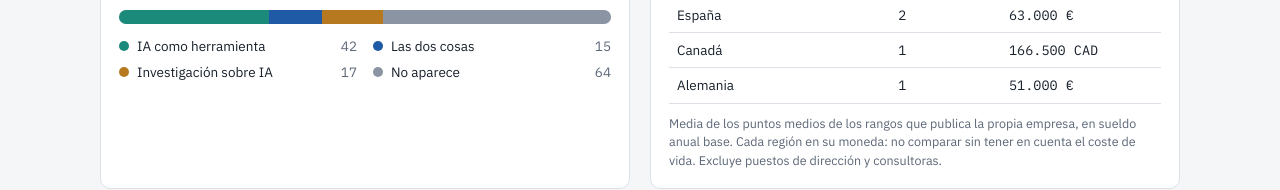
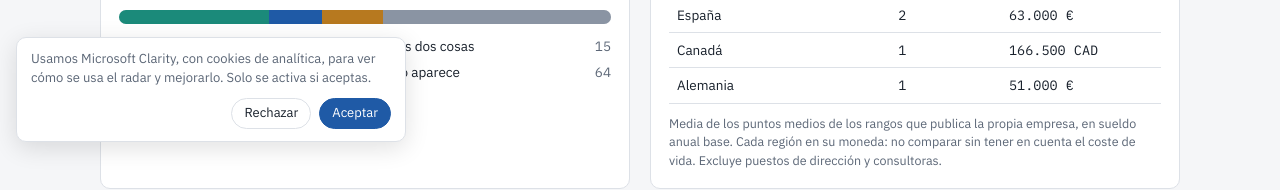
Before and after one commit to jrebate/uxresearch-job-radar, a plain HTML site: page index.html in a window 1280 px wide. Shown: the part 642-832 px from the top of the page. Drawn offline with nearby package versions, Linux system fonts and the light colour scheme.

Commit message:
aviso de cookies para Clarity
Co-Authored-By: Claude Opus 5.5 (1M context) <noreply@anthropic.com>
Claude-Session: https://claude.ai/code/session_01L9tcrqQrWtnocXhwB6hvoN

```diff
--- a/index.html
+++ b/index.html
@@ -98,16 +98,18 @@ td.num{font-family:var(--f-mono);font-variant-numeric:tabular-nums;white-space:n
 .delta{font-size:11.5px;margin-left:6px;color:var(--muted)}
 .minibar{display:inline-block;height:8px;border-radius:4px;background:var(--accent);vertical-align:middle;margin-left:8px;opacity:.55}
 .empty{padding:28px;text-align:center;color:var(--muted);background:var(--surface);border:1px dashed var(--line);border-radius:10px}
+.consent{position:fixed;left:16px;bottom:16px;z-index:10;max-width:min(360px,calc(100vw - 32px));background:var(--surface);color:var(--ink);border:1px solid var(--line);border-radius:10px;padding:12px 14px;font-size:13px;line-height:1.45;box-shadow:0 6px 24px rgba(0,0,0,.12);display:grid;gap:10px}
+.consent[hidden]{display:none}
+.consent p{margin:0;color:var(--muted)}
+.consent .row{display:flex;gap:8px;justify-content:flex-end}
+.consent button{font:inherit;font-size:13px;padding:5px 12px;border-radius:999px;border:1px solid var(--line);background:var(--surface);color:var(--ink);cursor:pointer}
+.consent button.ok{background:var(--accent);border-color:var(--accent);color:var(--surface)}
+.consent button:focus-visible,.foot button:focus-visible{outline:2px solid var(--accent);outline-offset:2px}
+.foot{font-size:12.5px;color:var(--muted);display:flex;flex-wrap:wrap;gap:6px 14px}
+.foot button{font:inherit;color:inherit;background:none;border:0;padding:0;text-decoration:underline;cursor:pointer}
 @media (prefers-reduced-motion:reduce){*{transition:none!important}}
 </style>
 
-<script type="text/javascript">
-    (function(c,l,a,r,i,t,y){
-        c[a]=c[a]||function(){(c[a].q=c[a].q||[]).push(arguments)};
-        t=l.createElement(r);t.async=1;t.src="https://www.clarity.ms/tag/"+i;
-        y=l.getElementsByTagName(r)[0];y.parentNode.insertBefore(t,y);
-    })(window, document, "clarity", "script", "z0adlc3261");
-</script>
 </head>
 <body>
 <div class="wrap">
@@ -169,6 +171,12 @@ td.num{font-family:var(--f-mono);font-variant-numeric:tabular-nums;white-space:n
     <p class="count" id="count"></p>
     <div class="list" id="list"><div class="empty">Las ofertas aparecerán aquí en cuanto cargue la base de datos. Las añade una búsqueda programada dos veces por semana.</div></div>
   </section>
+  <footer class="foot"><span>Radar de <a href="https://centaurux.es" target="_blank" rel="noopener" style="color:inherit">CentaurUX</a></span><button type="button" id="cookie-prefs">Preferencias de cookies</button></footer>
+</div>
+
+<div class="consent" id="consent" role="region" aria-label="Aviso de cookies" hidden>
+  <p>Usamos Microsoft Clarity, con cookies de analítica, para ver cómo se usa el radar y mejorarlo. Solo se activa si aceptas.</p>
+  <div class="row"><button type="button" id="c-no">Rechazar</button><button type="button" class="ok" id="c-yes">Aceptar</button></div>
 </div>
 
 <script>
@@ -373,6 +381,30 @@ renderIaFilters();
   db.collection("ofertas").onSnapshot(s => { rows = s.docs.map(d => ({id:d.id, ...d.data()})).filter(r => r.estado !== "descartada"); renderSummary(); renderEvo(); renderList(); },
     () => { $("status").replaceChildren(el("span", null, "No se han podido leer las ofertas.")); });
 })();
+
+// Clarity solo se carga si la persona acepta las cookies de analítica
+(() => {
+  const KEY = "radar-consent";
+  const get = () => { try { return localStorage.getItem(KEY); } catch (e) { return null; } };
+  const set = v => { try { localStorage.setItem(KEY, v); } catch (e) {} };
+  let loaded = false;
+  const load = () => {
+    if (loaded) return; loaded = true;
+    (function(c,l,a,r,i,t,y){
+      c[a]=c[a]||function(){(c[a].q=c[a].q||[]).push(arguments)};
+      t=l.createElement(r);t.async=1;t.src="https://www.clarity.ms/tag/"+i;
+      y=l.getElementsByTagName(r)[0];y.parentNode.insertBefore(t,y);
+    })(window, document, "clarity", "script", "z0adlc3261");
+    window.clarity("consent");
+  };
+  const box = $("consent");
+  const choose = v => { set(v); box.hidden = true; if (v === "si") load(); else if (loaded && window.clarity) window.clarity("consent", false); };
+  $("c-yes").onclick = () => choose("si");
+  $("c-no").onclick = () => choose("no");
+  $("cookie-prefs").onclick = () => { box.hidden = false; $("c-yes").focus(); };
+  const v = get();
+  if (v === "si") load(); else if (v !== "no") box.hidden = false;
+})();
 </script>
 
 </body>
```
